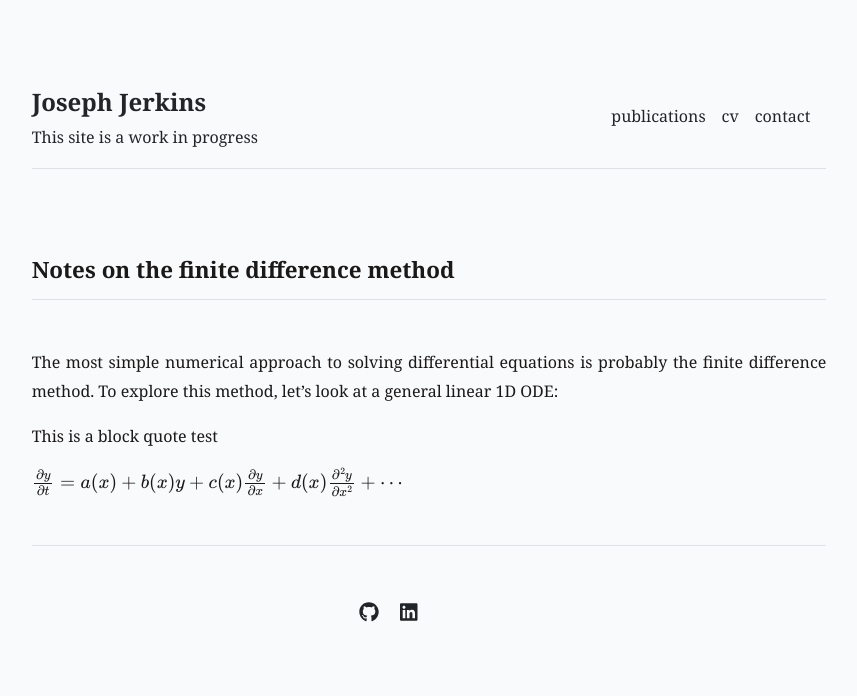
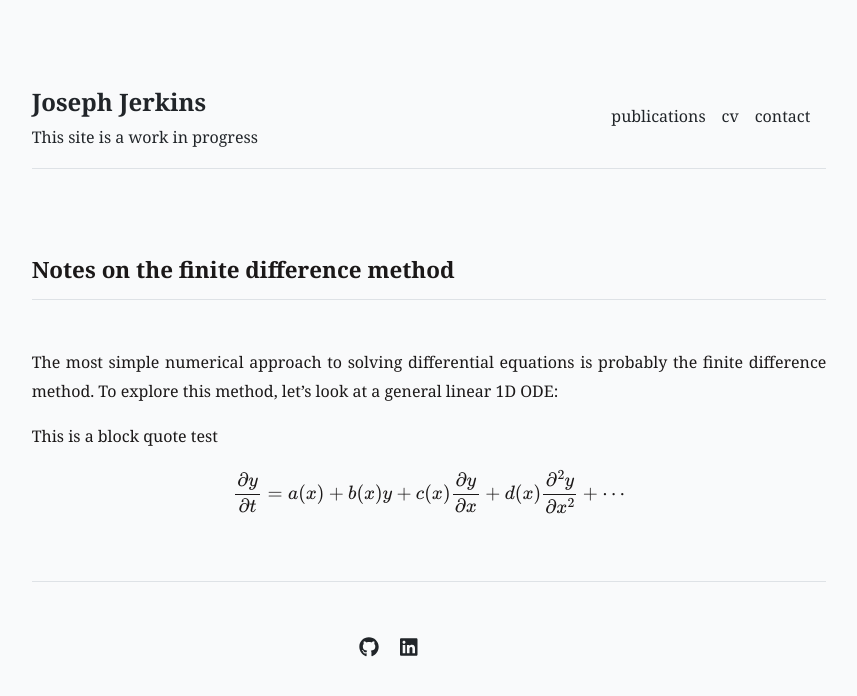
Before and after one commit to DeIonizedPlasma/deionizedplasma.github.io, a Jekyll site: the page built from _posts/2023-01-01-test-post.md, in a window 1280 px wide. Shown: the top 696 px of the page, without its empty margins (211-1068 px from the left). Built offline with Jekyll 4.4.1, drawn with Linux system fonts in a browser that asks for light colours; some web fonts are replaced.

Commit message:
adjustment

```diff
--- a/_posts/2023-01-01-test-post.md
+++ b/_posts/2023-01-01-test-post.md
@@ -11,6 +11,6 @@ The most simple numerical approach to solving differential equations is probably
 <div>
 <blockquote>
 <p>This is a block quote test</p>
+$$\frac{\partial y}{\partial t}=a(x)+b(x)y+c(x)\frac{\partial y}{\partial x}+d(x)\frac{\partial^2 y}{\partial x^2}+\cdots$$
 </blockquote>
 </div>
-$$\frac{\partial y}{\partial t}=a(x)+b(x)y+c(x)\frac{\partial y}{\partial x}+d(x)\frac{\partial^2 y}{\partial x^2}+\cdots$$
```
